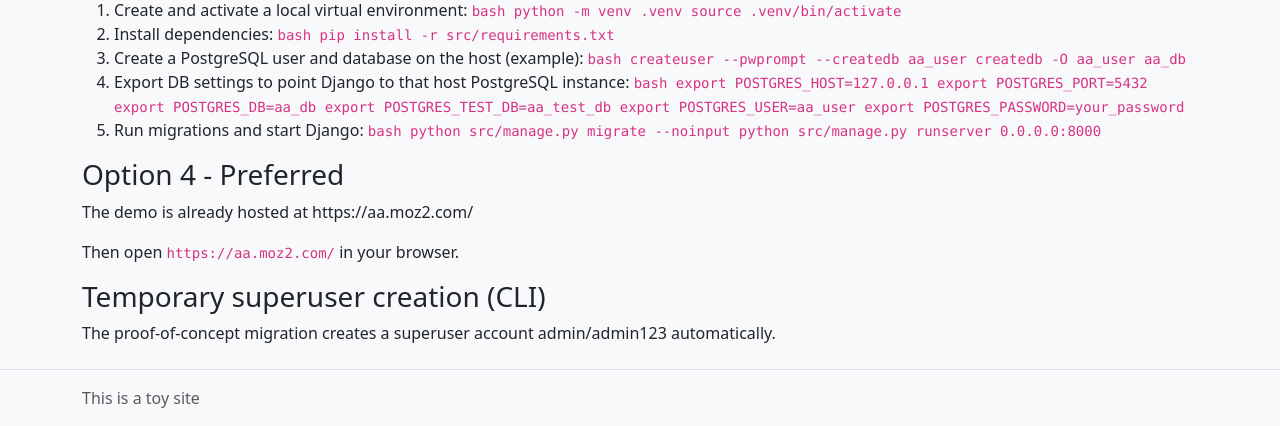
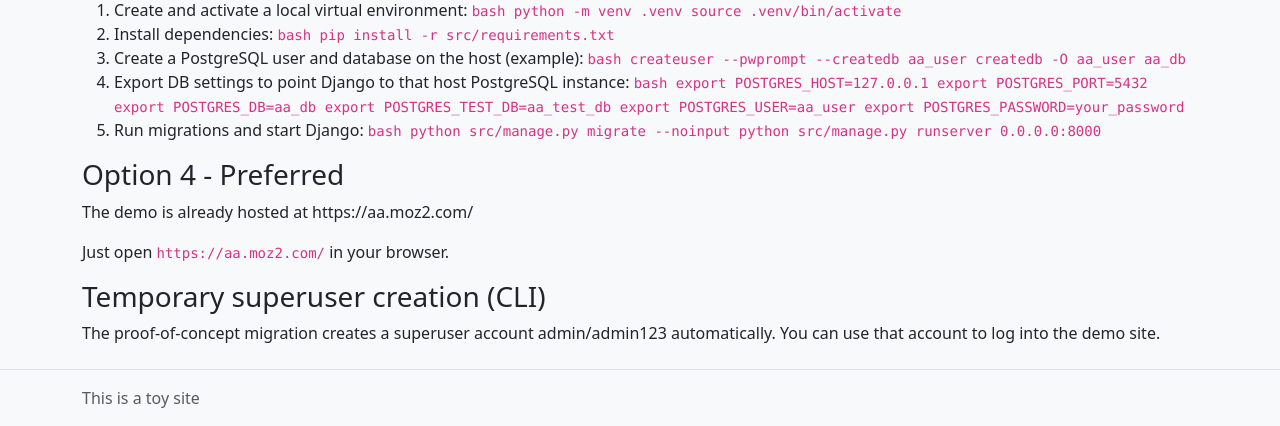
Before and after one commit to pavka14/tmp_aa, a Django app: page /docs/ in a window 1280 px wide. Shown: the part 4762-5188 px from the top of the page. Run offline with Django 5.2, Linux system fonts and the light colour scheme; parts of the project's set-up code (start-up, migrations or seed data) failed here and were passed over.

Commit message:
Address PR wording feedback in docs and README

```diff
--- a/src/infrastructure/templates/infrastructure/docs.html
+++ b/src/infrastructure/templates/infrastructure/docs.html
@@ -191,8 +191,8 @@
 </ol>
 <h3>Option 4 - Preferred</h3>
 <p>The demo is already hosted at https://aa.moz2.com/</p>
-<p>Then open <code>https://aa.moz2.com/</code> in your browser.</p>
+<p>Just open <code>https://aa.moz2.com/</code> in your browser.</p>
 <h3>Temporary superuser creation (CLI)</h3>
-<p>The proof-of-concept migration creates a superuser account admin/admin123 automatically.</p>
+<p>The proof-of-concept migration creates a superuser account admin/admin123 automatically. You can use that account to log into the demo site.</p>
 </div>
 {% endblock %}
```
Also changed, not shown: README.md.
